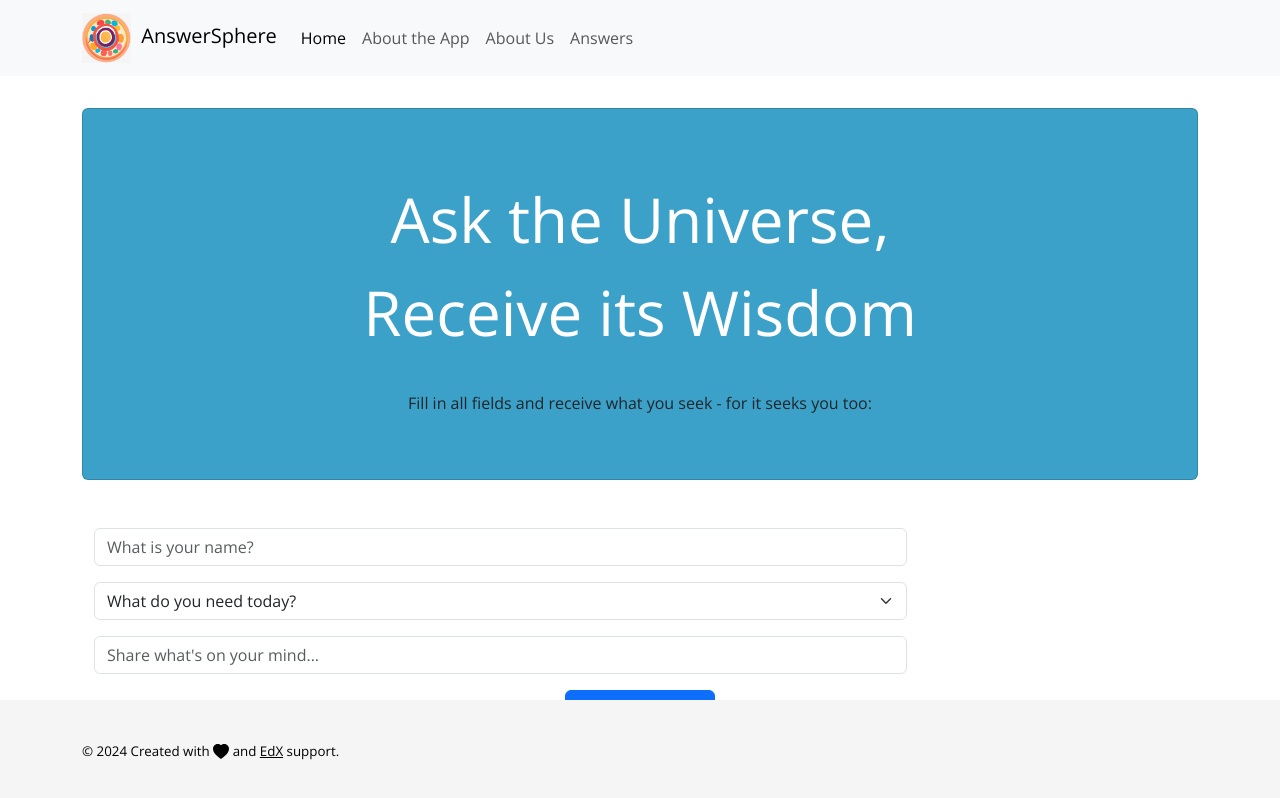
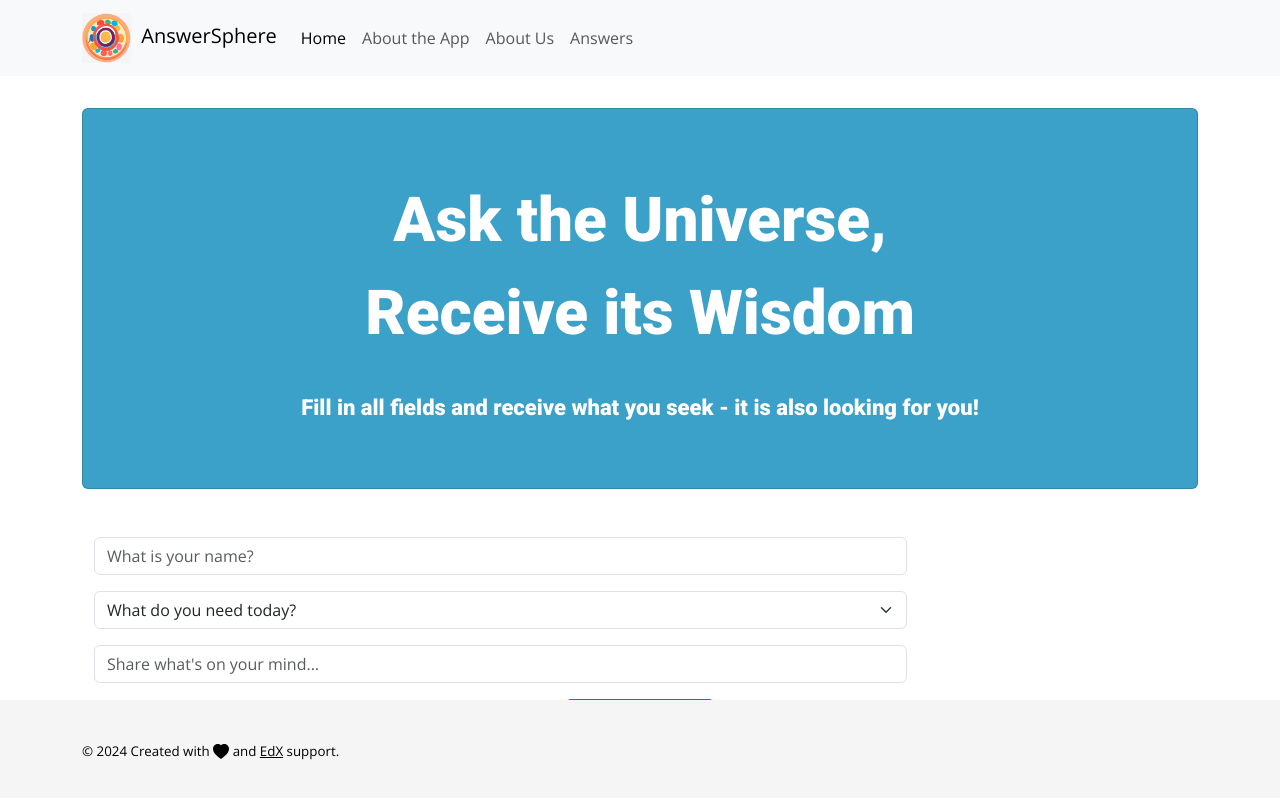
Before and after one commit to nyitrai87/answersphere, a React (Vite) app: page / in a window 1280 px wide. Shown: the top 798 px of the page. Built offline with nearby package versions, Linux system fonts and the light colour scheme.

Commit message:
added roboto font and styled jumbotron

```diff
--- a/src/components/Home/Home.jsx
+++ b/src/components/Home/Home.jsx
@@ -2,6 +2,7 @@ import Card from "react-bootstrap/Card";
 import Button from "react-bootstrap/Button";
 import Form from "react-bootstrap/Form";
 import Container from "react-bootstrap/esm/Container";
+import "./styles.css";
 
 function Home() {
   return (
@@ -9,15 +10,21 @@ function Home() {
       <Container className="mt-5">
         <Card className="py-5" style={{ backgroundColor: "#3BA1C8" }}>
           <Card.Body>
-            <Card.Text style={{ color: "white", fontSize: "62px" }}>
+            <Card.Text
+              className="roboto-bold"
+              style={{ color: "white", fontSize: "62px" }}
+            >
               Ask the Universe,
               <br /> Receive its Wisdom
             </Card.Text>
           </Card.Body>
           <Card.Body>
-            <Card.Text>
-              Fill in all fields and receive what you seek - for it seeks you
-              too:
+            <Card.Text
+              className="roboto-bold"
+              style={{ color: "white", fontSize: "22px" }}
+            >
+              Fill in all fields and receive what you seek - it is also looking
+              for you!
             </Card.Text>
           </Card.Body>
         </Card>
```
